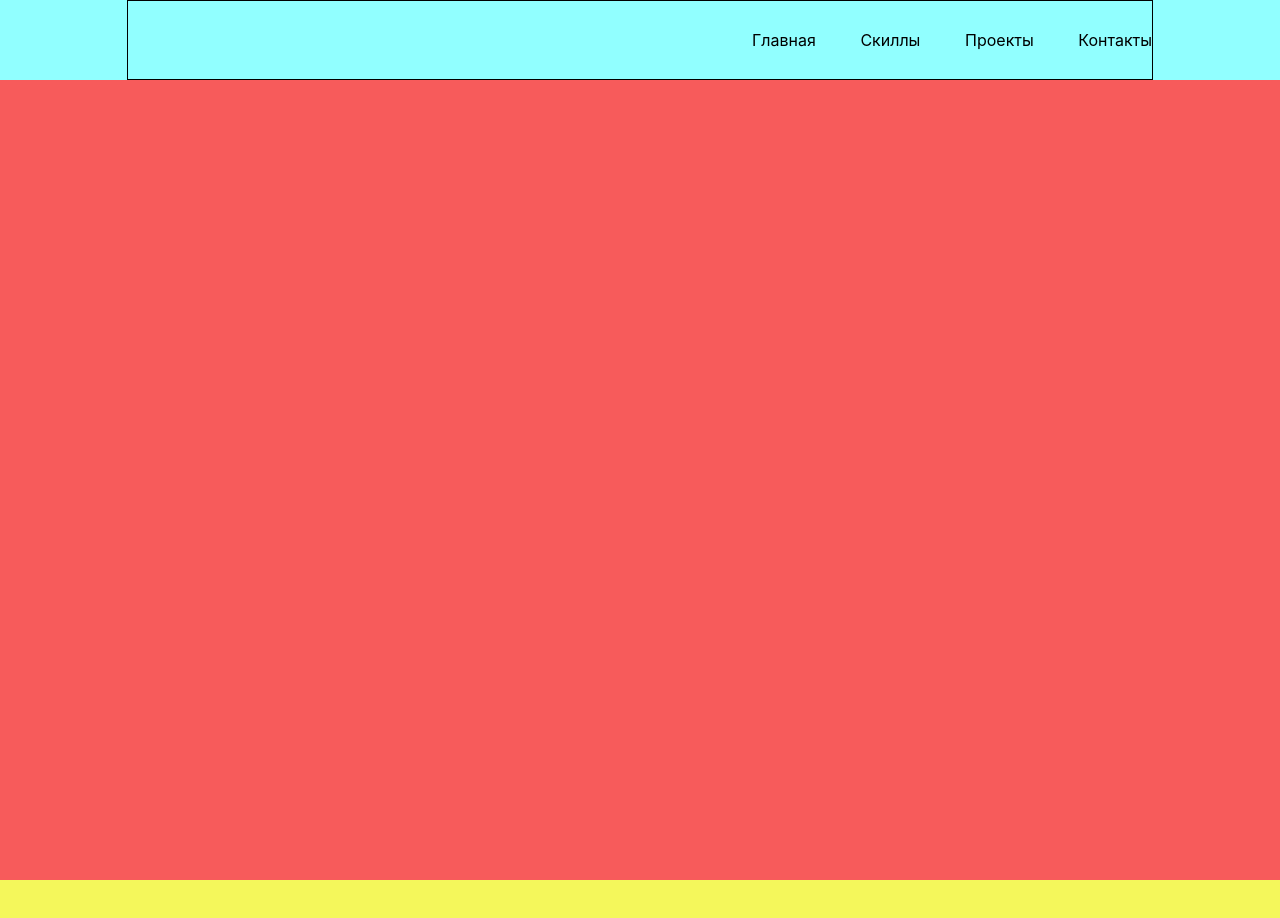
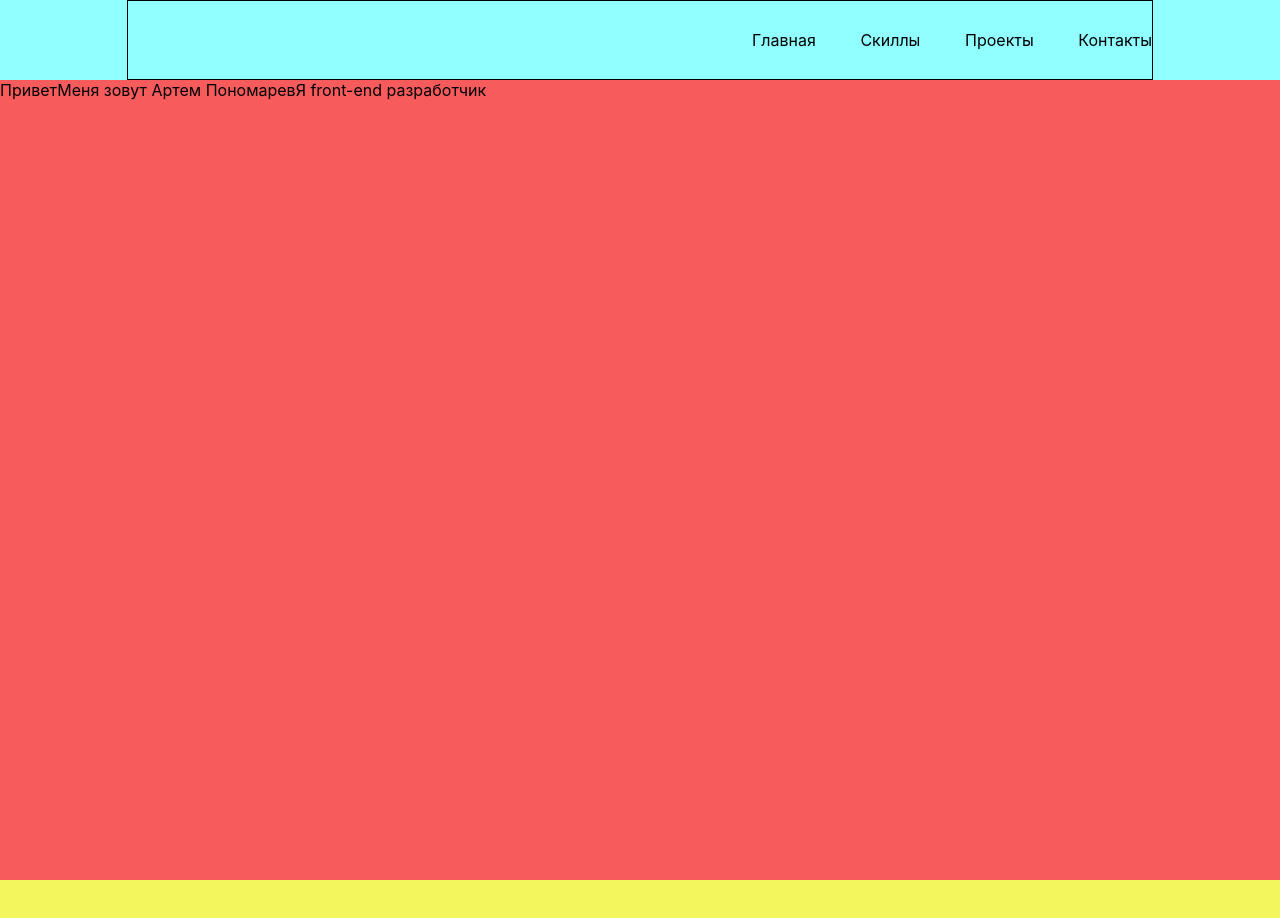
Before and after one commit to ArteeemPonomarev/portfolio, a React (Create React App) app: page / in a window 1280 px wide. Shown: the top 918 px of the page. Built offline with nearby package versions, Linux system fonts and the light colour scheme.

Commit message:
add greetings and photo

```diff
--- a/src/Main.jsx
+++ b/src/Main.jsx
@@ -4,7 +4,16 @@ import style from './Main.module.css'
 function Main() {
   return (
     <div className={style.main}>
-
+      <div className={style.container}>
+        <div className={style.greeting}>
+          <span>Привет</span>
+          <span>Меня зовут Артем Пономарев</span>
+          <span>Я front-end разработчик</span>
+        </div>
+        <div className={style.photo}>
+          <img src="" alt=""/>
+        </div>
+      </div>
     </div>
   );
 }
```
